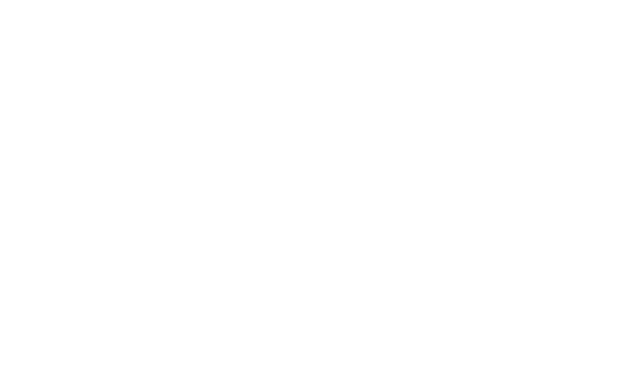
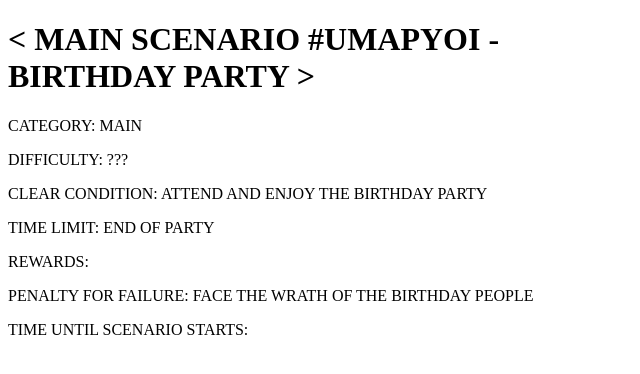
Before and after one commit to orvfanatic/orvfanatic.github.io, a website: page index.html in a window 1280 px wide. Shown: the whole page, without its empty margins (0-640 px from the left). Drawn offline with Linux system fonts and the light colour scheme.

Commit message:
scenario content

```diff
--- a/index.html
+++ b/index.html
@@ -4,6 +4,27 @@
     <meta charset="UTF-8">
     <meta name="viewport" content="width=device-width, initial-scale=1.0">
 </head>
+
 <body>
+    <div class = "scenario-container">
+        <h1> &lt MAIN SCENARIO #UMAPYOI - <br>
+            BIRTHDAY PARTY &gt
+        </h1>
+
+        <p> CATEGORY: MAIN </p>
+
+        <P> DIFFICULTY: ??? </P>
+
+        <p> CLEAR CONDITION: ATTEND AND ENJOY THE BIRTHDAY PARTY </p>
+
+        <p> TIME LIMIT: END OF PARTY </p>
+
+        <p> REWARDS:  </p>
+
+        <p> PENALTY FOR FAILURE: FACE THE WRATH OF THE BIRTHDAY PEOPLE </p>
+
+        <p> TIME UNTIL SCENARIO STARTS: </p>
+    </div>
+
 </body>
 </html>
```
